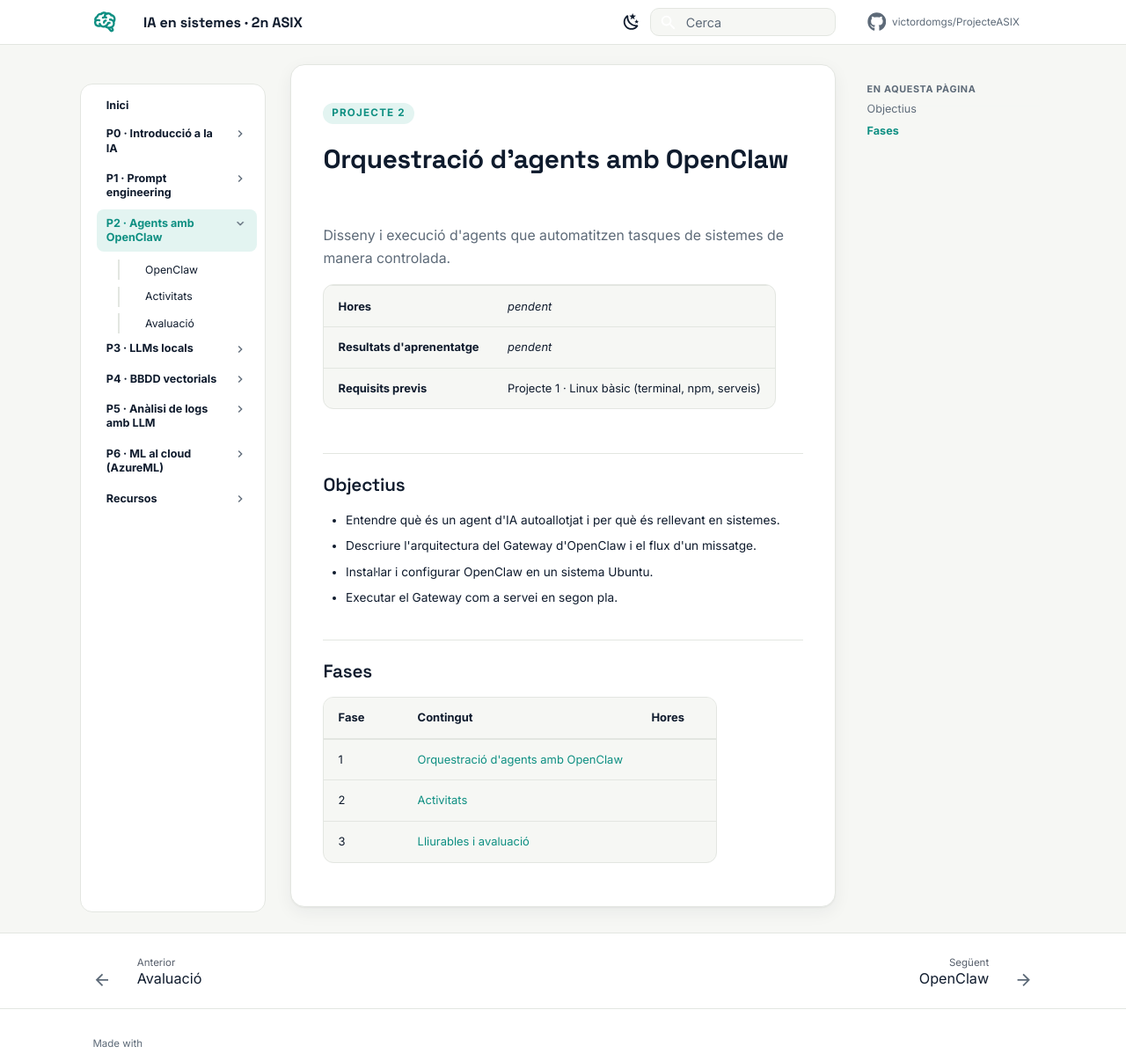
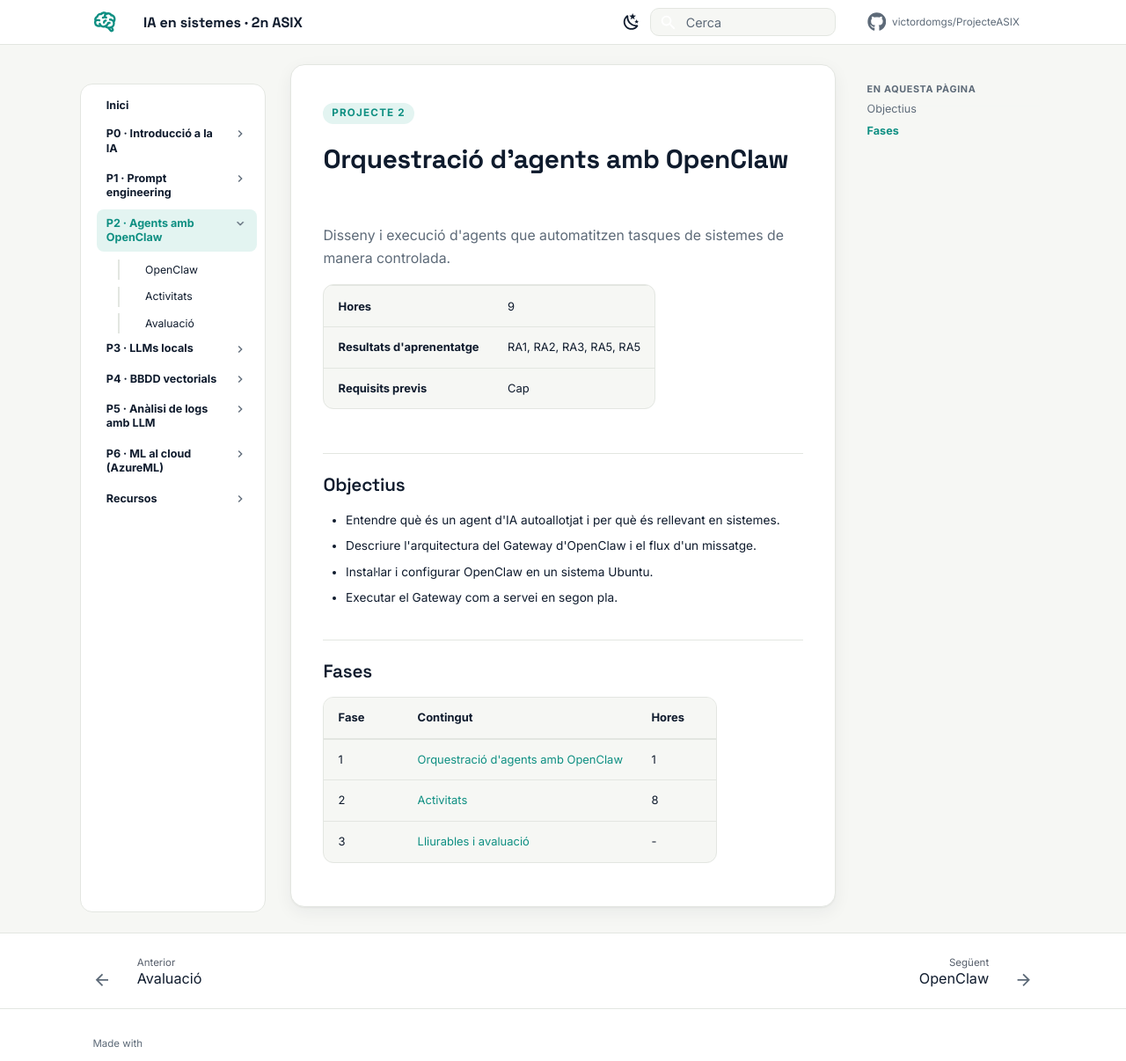
Before and after one commit to victordomgs/ProjecteASIX, an MkDocs documentation site: the page built from docs/p2-openclaw/index.md, in a window 1280 px wide and 1206 px high. Shown: the whole window at 88% size. Built offline with MkDocs 1.6.1 and Material for MkDocs 9.7.7, drawn with Linux system fonts in a browser that asks for light colours; comment, search, counter and statistics services are not loaded.

Commit message:
Update index.md

```diff
--- a/docs/p2-openclaw/index.md
+++ b/docs/p2-openclaw/index.md
@@ -6,9 +6,9 @@
 
 | | |
 |---|---|
-| **Hores** | _pendent_ |
-| **Resultats d'aprenentatge** | _pendent_ |
-| **Requisits previs** | Projecte 1 · Linux bàsic (terminal, npm, serveis) |
+| **Hores** | 9 |
+| **Resultats d'aprenentatge** |RA1, RA2, RA3, RA5, RA5 |
+| **Requisits previs** | Cap |
 
 ## Objectius
 
@@ -21,6 +21,6 @@
 
 | Fase | Contingut | Hores |
 |---|---|---|
-| 1 | [Orquestració d'agents amb OpenClaw](teoria.md) | |
-| 2 | [Activitats](activitats.md) | |
-| 3 | [Lliurables i avaluació](avaluacio.md) | |
+| 1 | [Orquestració d'agents amb OpenClaw](teoria.md) | 1 |
+| 2 | [Activitats](activitats.md) | 8 |
+| 3 | [Lliurables i avaluació](avaluacio.md) | - |
```
